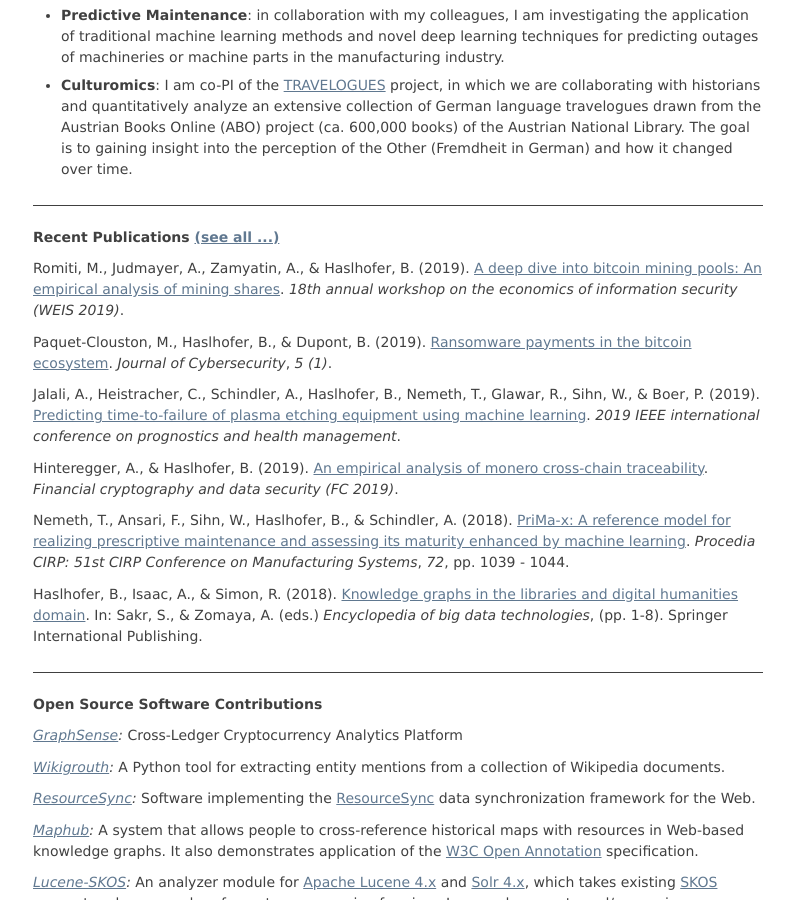
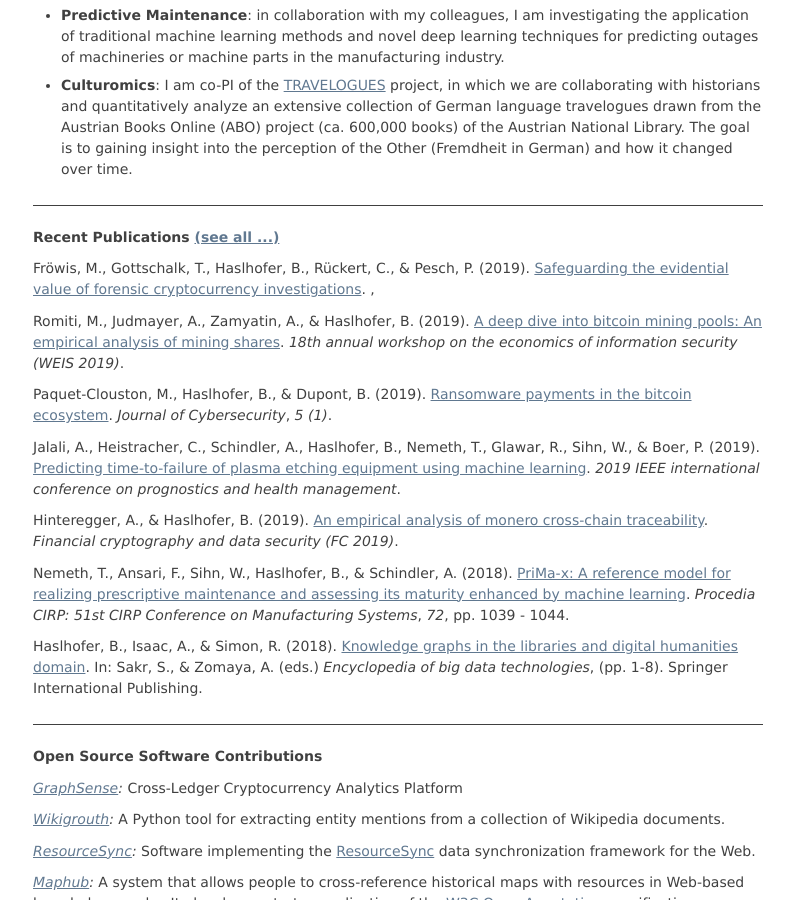
Before and after one commit to behas/behas.github.com, a Jekyll site: the page built from index.html, in a window 1280 px wide and 900 px high, scrolled down 547 px. Shown: the whole window, without its empty margins (242-1036 px from the left). Built offline with Jekyll 4.4.1, drawn with Linux system fonts in a browser that asks for light colours.

Commit message:
added evidential value paper

```diff
--- a/_data/papers.yml
+++ b/_data/papers.yml
@@ -1,5 +1,23 @@
 ---
 references:
+- id: Froewis:2019bc
+  type: article-journal
+  author:
+  - family: Fröwis
+    given: Michael
+  - family: Gottschalk
+    given: Thilo
+  - family: Haslhofer
+    given: Bernhard
+  - family: Rückert
+    given: Christian
+  - family: Pesch
+    given: Paulina
+  issued:
+  - year: '2019'
+  title: Safeguarding the evidential value of forensic cryptocurrency investigations
+  URL: https://arxiv.org/abs/1906.12221
+
 - id: Romiti:2019aa
   type: paper-conference
   author:
```
Also changed, not shown: bibliography.bib (+7 -0 lines).
